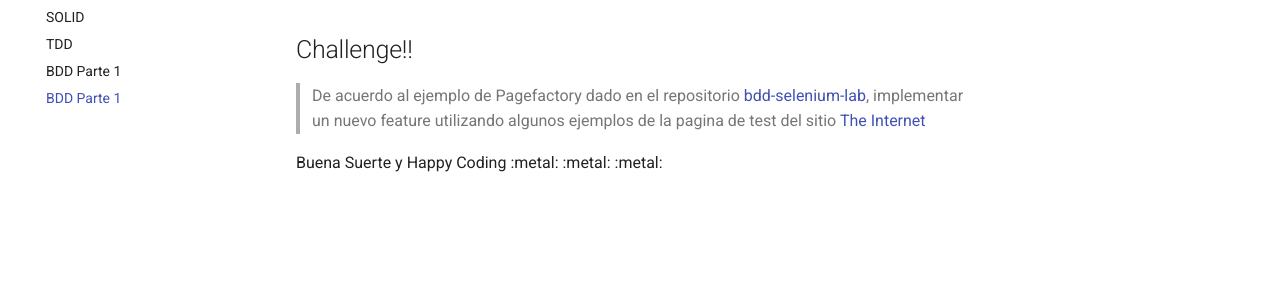
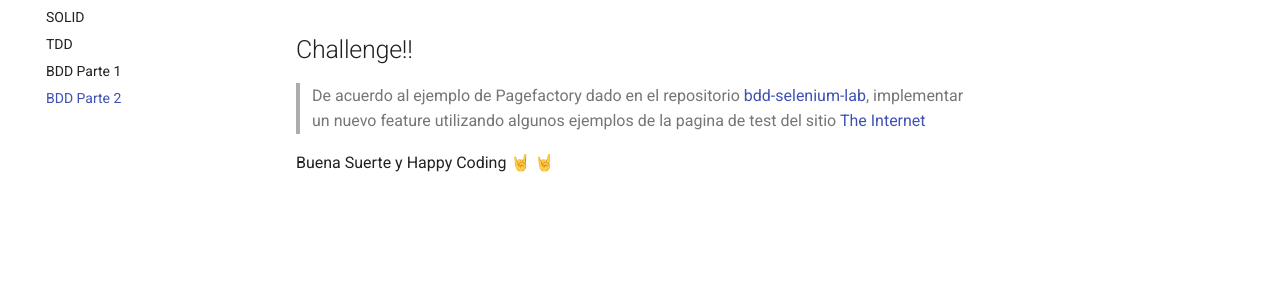
Before and after one commit to ECI-ARCN/Labs, an MkDocs documentation site: the page built from docs/bdd-part2.md, in a window 1280 px wide. Shown: the part 148-431 px from the top of the page. Built offline with MkDocs 1.6.1 and Material for MkDocs 9.7.7, drawn with Linux system fonts in a browser that asks for light colours.

Commit message:
ajusto menu

```diff
--- a/docs/bdd-part2.md
+++ b/docs/bdd-part2.md
@@ -4,4 +4,4 @@
 
 > De acuerdo al ejemplo de Pagefactory dado en el repositorio [bdd-selenium-lab](https://github.com/ECI-ARCN/bdd-selenium-lab.git), implementar un nuevo feature utilizando algunos ejemplos de la pagina de test del sitio [The Internet](https://the-internet.herokuapp.com/)
 
-Buena Suerte y Happy Coding :metal: :metal: :metal:
+Buena Suerte y Happy Coding 🤘 🤘
--- a/mkdocs.yml
+++ b/mkdocs.yml
@@ -7,4 +7,4 @@ nav:
   - SOLID: solid.md
   - TDD: tdd.md
   - BDD Parte 1: bdd-part1.md
-  - BDD Parte 1: bdd-part2.md
+  - BDD Parte 2: bdd-part2.md
```
